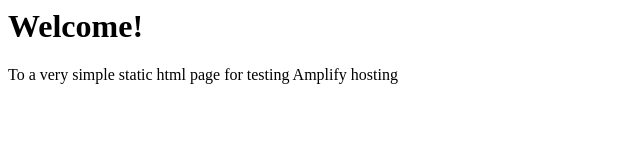
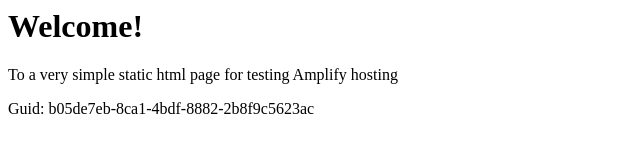
Before and after one commit to aws-aemilia-bah/Github-PR-Commit-Integration-Test-DoNotTouch-GitH-MJCD6L4M-v2-preprod-me-south-1, a website: page src/index.html in a window 1280 px wide. Shown: the whole page, without its empty margins (0-640 px from the left). Drawn offline with Linux system fonts and the light colour scheme.

Commit message:
commit from integ tests

```diff
--- a/src/index.html
+++ b/src/index.html
@@ -1,3 +1,5 @@
+
+
 <html lang="en">
 
 <head>
@@ -10,6 +12,6 @@
 <body>
     <h1>Welcome!</h1>
     <p>To a very simple static html page for testing Amplify hosting</p>
-</body>
+    <p>Guid: b05de7eb-8ca1-4bdf-8882-2b8f9c5623ac</p></body>
 
 </html>
```
